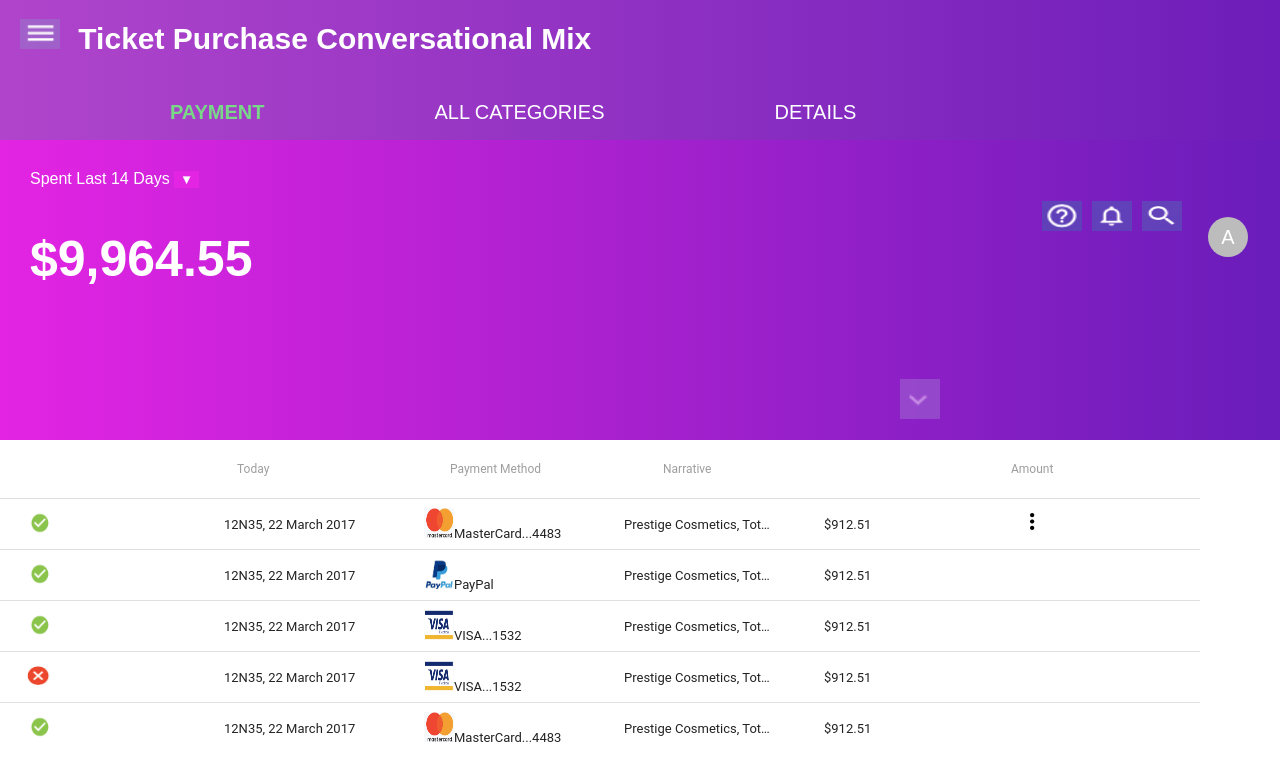
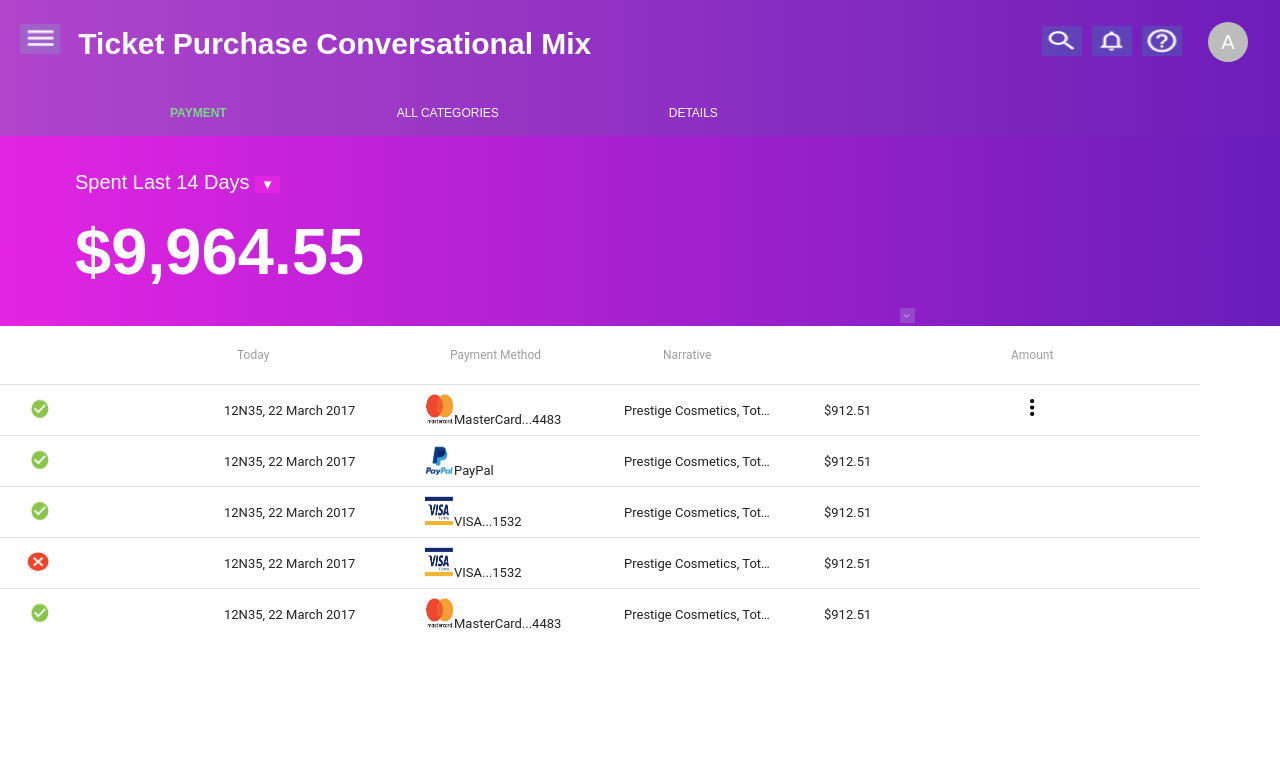
Before and after one commit to aaayumi/Dashboard, a React (Create React App) app: page / in a window 1280 px wide. Shown: the top 780 px of the page. Built offline with nearby package versions, Linux system fonts and the light colour scheme.

Commit message:
margin modified payment panel

```diff
--- a/src/header.js
+++ b/src/header.js
@@ -90,9 +90,9 @@ export default class Header extends React.Component{
     </nav>
 
   <ul className="menuIcons clear">
+  <li><img src={Search} alt="Search" className="Search"/></li>
+  <li><img src={Bell} alt="Bell" className="Bell"/></li>
   <li><img src={Question} alt="Question" className="Question"/></li>
-  <li><img src={Bell} alt="Bell" className="Bell"/></li>
-  <li><img src={Search} alt="Search" className="Search"/></li>
   <li><List className="avatar">
     <ListItem
       disabled={true}
--- a/src/home.js
+++ b/src/home.js
@@ -52,7 +52,7 @@ class Home extends React.Component{
     return(
     <div>
     <div id="PaymentPanel" className={PaymentPanel}>
-    <div className="PaymentTitle">Spent Last 14 Days  <button className="PaymentToggle" onClick={this.handleTouchTap}>▼</button></div>
+    <div className="PaymentTitle">Spent Last 14 Days            <button className="PaymentToggle" onClick={this.handleTouchTap}>▼</button></div>
 
       <Popover
           open={this.state.open}
@@ -66,7 +66,7 @@ class Home extends React.Component{
             <p className="menuItem"  onClick={this.clickHandle}>{this.state.priceBar? "Spent Last 30 Days" : "Spent Last 30 Days"}</p>
           </Menu>
         </Popover>
-      <h2>{!this.state.priceBar? "$9,964.55" : "$19,929.1"}</h2>
+      <h2 className="paymentSum">{!this.state.priceBar? "$9,964.55" : "$19,929.1"}</h2>
     <ul className="paymentTool">
     <li>
     <div onClick={this.handleTouchTap} className="tool">Visa  <br />  {!this.state.priceBar? "$9,504.13" : "$19,008.26"}</div></li>
--- a/src/index.css
+++ b/src/index.css
@@ -30,7 +30,7 @@ header li a {
     color: white;
 }
 header .firstHeaderItem:hover{
-    font-size: 20px;
+    font-size: 12px;
      text-decoration: none;
      display: inline;
      padding-left: 130px;
@@ -38,7 +38,7 @@ header .firstHeaderItem:hover{
 }
 
 header .firstHeaderItem{
-    font-size: 20px;
+    font-size: 12px;
      text-decoration: none;
      display: inline;
      padding-left: 130px;
@@ -46,7 +46,7 @@ header .firstHeaderItem{
 }
 
 header .secondHeaderItem, .thirdHeaderItem{
-    font-size: 20px;
+    font-size: 12px;
      text-decoration: none;
      display: inline;
      padding-left: 170px;
@@ -69,10 +69,15 @@ header h1 {
     color: white;
     font-size: 30px;
     margin-left: 20px;
+    padding-top: 5px;
 }
 
 header img {
     padding-right: 10px;
+}
+
+header .avatar {
+    margin-top: -20px;
 }
 
 /*header .avatar {
@@ -82,6 +87,7 @@ header img {
 
 .menuIcons {
     float: right;
+    margin-top: -155px;
 }
 
 .Question , .Bell, .Search {
@@ -102,7 +108,7 @@ header ul {
 /**** Payment ****/
 #PaymentPanel {
     margin-top: -20px;
-    height: 300px;
+    height: 190px;
     background-color: #e324e3;
     background: -webkit-linear-gradient(left, #e324e3 , #691dba); /* For Safari 5.1 to 6.0 */
     background: -o-linear-gradient(right, #e324e3, #691dba); /* For Opera 11.1 to 12.0 */
@@ -125,13 +131,13 @@ header ul {
 }
 
 #PaymentPanel h2 {
-    font-size: 50px;
-    padding-left: 30px;
+    font-size: 65px;
+    margin-left: 75px;
 }
 
 .paymentSlide {
     padding-left:  900px;
-    padding-top: 50px;
+    margin-top: -35px;
     -webkit-transition: all 0.5s ease;
     -moz-transition: all 0.5s ease;
     -o-transition: all 0.5s ease;
@@ -147,10 +153,6 @@ header ul {
     transition: all 0.5s ease;
 }
 
-.slideOpen .PaymentTitle {
-margin-left: 300px;
-}
-
 .menuItem:hover{
     color: #79d888;
 }
@@ -160,8 +162,9 @@ margin-left: 300px;
 }
 
 .PaymentTitle {
-    padding-top: 30px;
-    padding-left: 30px;
+    padding-top: 35px;
+    padding-left: 75px;
+    font-size: 20px;
 }
 
 .PaymentTitle button {
@@ -170,14 +173,10 @@ margin-left: 300px;
     color: white;
 }
 
-#PaymentPanel p {
-padding-top: 30px;
+.paymentSum {
+margin-top: 20px;
+font-size: 50px;
 }
-
-#PaymentPanel h1 {
-padding-bottom: 30px;
-}
-
 .paymentTool {
     display: none;
 }
@@ -216,6 +215,10 @@ padding-bottom: 30px;
 
  .table {
     width: 2000px;
+}
+
+.paymentToggle {
+    margin-left: 20px;
 }
 
 /**** Categories ****/
@@ -282,16 +285,16 @@ padding-bottom: 30px;
 }
 
 .arrowup {
-    height: 40px;
-    width: 40px;
+    height: 15px;
+    width: 15px;
     background-color: #5d4a79;
     border-color: #5d4a79;
     color: white;
 }
 
 .arrowdown {
-    height: 40px;
-    width: 40px;
+    height: 15px;
+    width: 15px;
     background-color: #5d4a79;
     border: none;
     margin: 0px;
```
